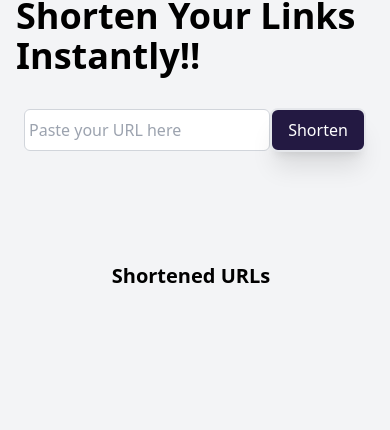
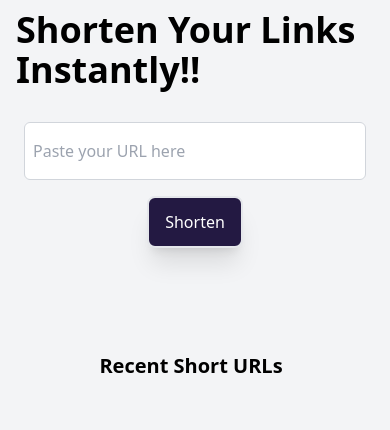
Before and after one commit to huzefajuned/url-shortnr, a Next.js app: page / in a window 390 px wide. Shown: the part 112-542 px from the top of the page. Built offline with nearby package versions, Linux system fonts and the light colour scheme; no server answers; the database is empty.

Commit message:
feat : update ui

```diff
--- a/app/api/url/route.ts
+++ b/app/api/url/route.ts
@@ -73,7 +73,7 @@ export async function GET() {
       .limit(1)
       .select("-originalUrl");
 
-    console.log("urls are :", urls);
+    // console.log("urls are :", urls);
 
     return new Response(JSON.stringify({ urls, message: "URLs fetched!" }), {
       status: 200,
--- a/app/components/Hero.tsx
+++ b/app/components/Hero.tsx
@@ -69,19 +69,19 @@ const Hero = () => {
             Shorten Your Links Instantly!!
           </h1>
 
-          <div className="flex flex-row sm:flex-row sm:p-2 items-center w-full  gap-0 sm:gap-5 mt-6  sm:mt-10  p-2">
+          <div className="flex flex-col w-full  sm:flex-row sm:p-2 items-center  gap-0 sm:gap-5 mt-6  sm:mt-10  p-2">
             <input
               onChange={(e) => setUrl(e.target.value)}
               type="text"
               placeholder="Paste your URL here"
-              className="flex-grow  px-1 py-2  sm:px-2 sm:py-3  rounded-md border border-gray-300 focus:outline-none focus:ring-2 focus:ring-blue-500"
+              className="flex-grow  w-full px-2 py-4  sm:px-2 sm:py-3  rounded-md border border-gray-300 focus:outline-none focus:ring-2 focus:ring-blue-500"
             />
             {/* biome-ignore lint/a11y/useButtonType: <explanation> */}
 
             <CustomButton
               btnTitle="Shorten"
               onClick={() => onSubmit_(url)}
-              customStyle="p-2 sm:p-3 text-md "
+              customStyle="p-3 sm:p-3 text-md  mt-4 sm:mt-0 "
             />
           </div>
         </div>
--- a/app/components/ShortedUrls.tsx
+++ b/app/components/ShortedUrls.tsx
@@ -5,6 +5,7 @@ import toast from "react-hot-toast";
 import SingleUrl from "./SingleUrl";
 import type { shortedUrlsProps } from "../types/types";
 import CustomLoader from "./ui/CustomLoader";
+import CustomButton from "./ui/CustomButton";
 
 const ShortedUrls = () => {
   const [shortedUrls, setShortedUrls] = useState<shortedUrlsProps[]>([]);
@@ -34,16 +35,20 @@ const ShortedUrls = () => {
   }, []);
 
   return (
-    <div className=" bg--500 w-full h-full sm:min-h-full sm:w-2/3 lg:min-w-1/3  flex  flex-col  gap-5 justify-around items-center  text-center overflow-scroll  rounded-md mt-2 mr-2">
+    <div className="w-full h-1/2 sm:min-h-full sm:w-2/3 lg:min-w-1/3  flex  flex-col  gap-5 justify-around items-center  text-center overflow-scroll  rounded-md mt-2 mr-2">
       <h1 className="text-xl sm:text-4xl font-bold text-center">
-        Shortened URLs
+        Recent Short URLs
       </h1>
 
       <div className="flex flex-col items-center space-y-4  gap-2  w-full h-auto">
         {shortedUrls.length > 0 && !loading ? (
           <>
             <SingleUrl shortedUrls={shortedUrls} />
-            <div>View All</div>
+            <CustomButton
+              btnTitle="load more"
+              onClick={() => toast.success('please wait . we`r working on')}
+              customStyle="px-2 py-2 bg-gray-300"
+            />
           </>
         ) : (
           <p className="text-gray-700">No URLs have been shortened yet.</p>
--- a/app/components/ui/CustomLoader.tsx
+++ b/app/components/ui/CustomLoader.tsx
@@ -6,7 +6,7 @@ const CustomLoader: React.FC<CustomLoaderProps> = ({ type }) => {
     <div
       className={`${
         type === "auto"
-          ? "w-auto bg-fuchsia-400 absolute top-0 ring-0"
+          ? "w-auto  absolute top-0 "
           : "w-screen  absolute  top-0 right-0 border-2"
       } flex items-center justify-center backdrop-blur-sm z-10  h-screen`}
     >
```
